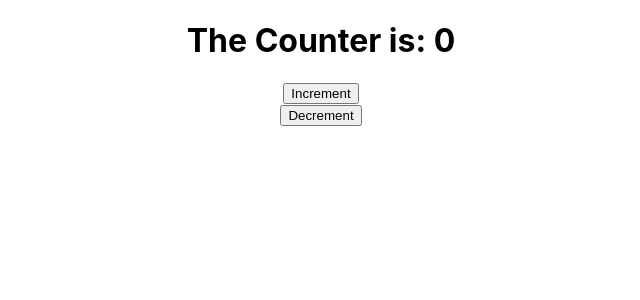
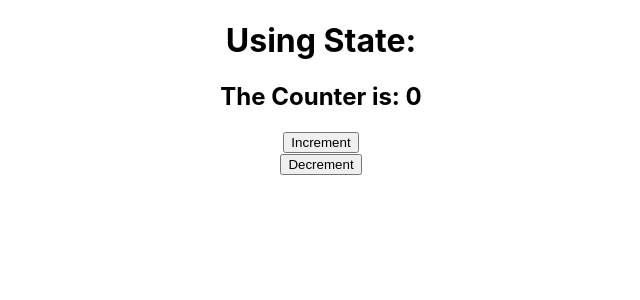
Before and after one commit to gsabury/react-js-tutorials, a React (Create React App) app: page / in a window 1280 px wide. Shown: the top 300 px of the page, without its empty margins (319-959 px from the left). Built offline with nearby package versions, Linux system fonts and the light colour scheme.

Commit message:
Description added

```diff
--- a/src/Components/Counter.js
+++ b/src/Components/Counter.js
@@ -24,7 +24,8 @@ class Counter extends Component{
     render = ()=>{
         return (
             <div>
-                <h1>The Counter is: {this.state.counter}</h1>
+                <h1>Using State: </h1>
+                <h2>The Counter is: {this.state.counter}</h2>
                 <button onClick={()=>this.increment()}>Increment</button>
                 <br/>
                 <button onClick={()=>this.decrement()}>Decrement</button>
```
